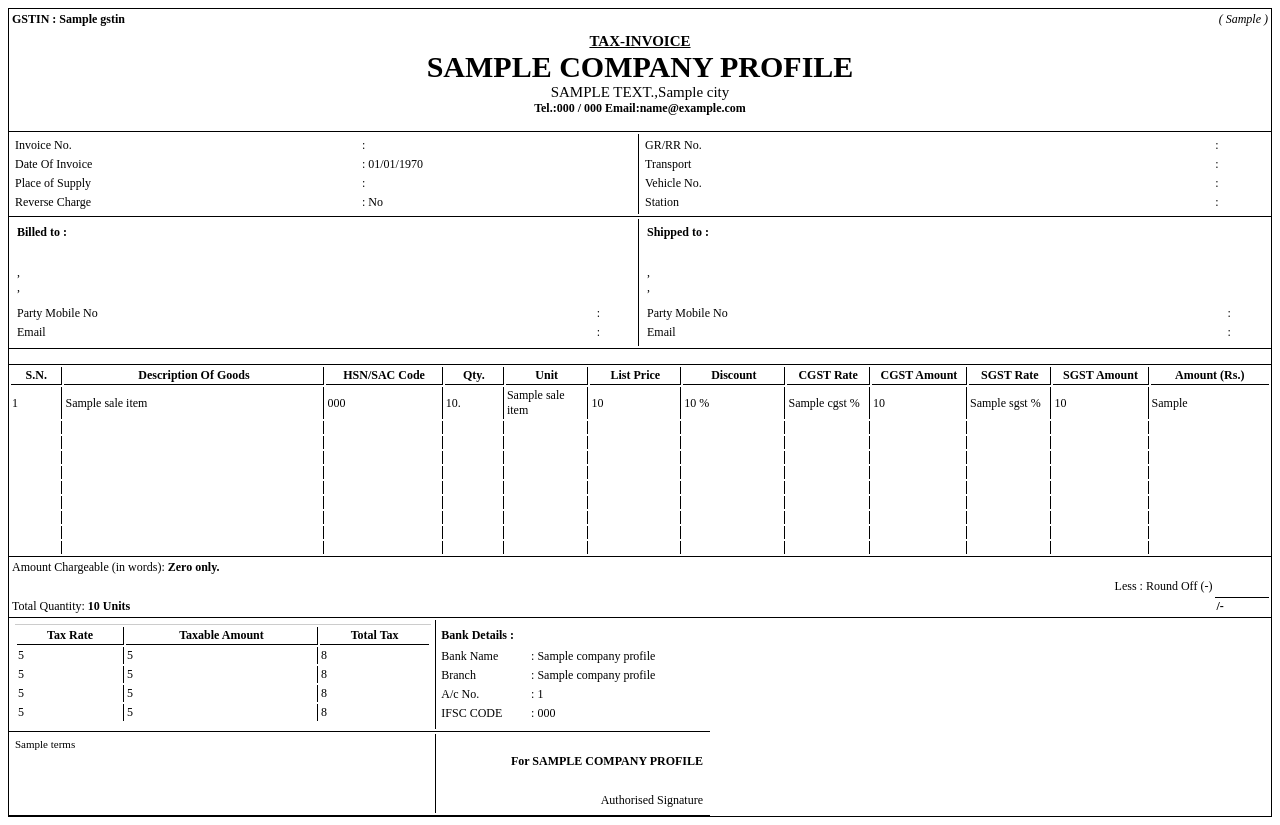
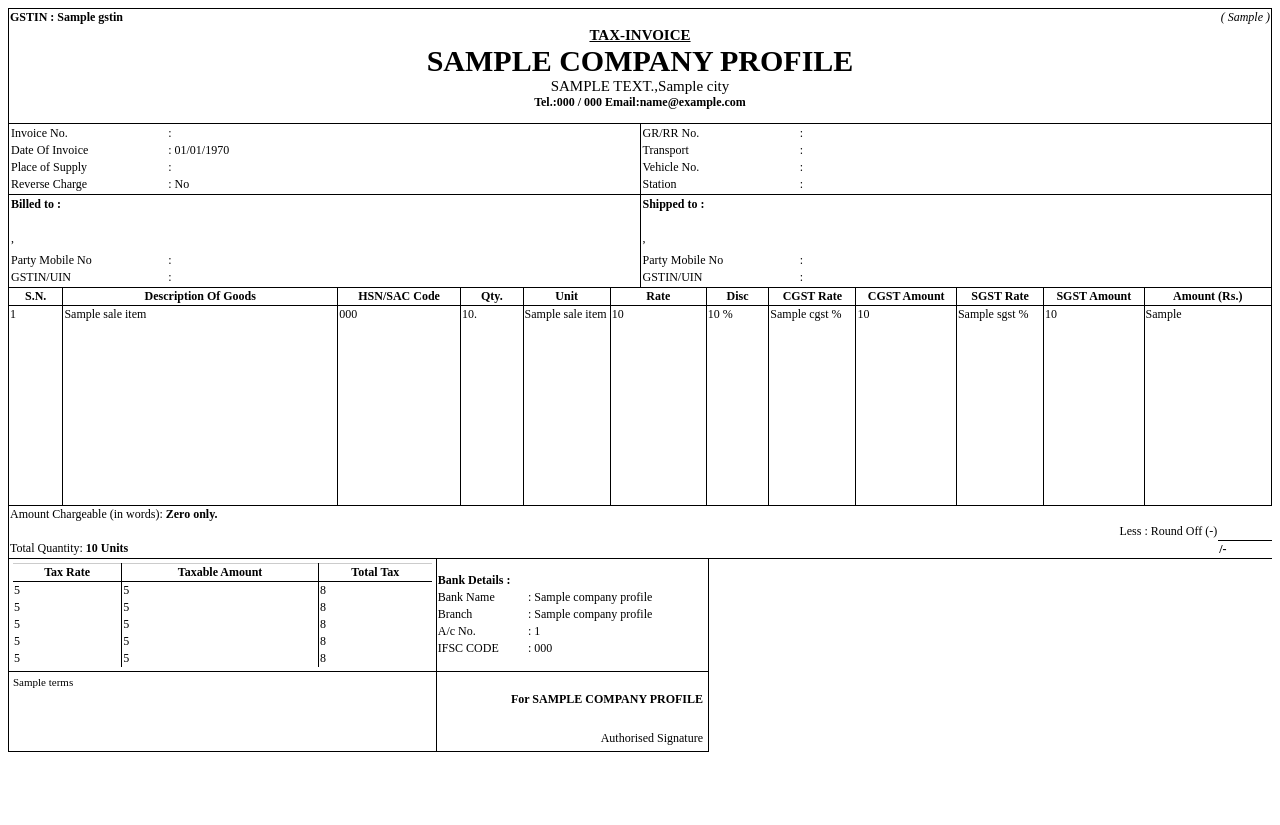
Before and after one commit to amitc1996/easyAccounting, a PHP site: the page made by App/application/views/invoice.php in a window 1280 px wide. After the commit the page ends 752 px from the top, so only its background shows below. Run offline with PHP 8.4, Linux system fonts and the light colour scheme; the template is opened without the code that fills it: most values are stand-ins (such as "Sample title", 1, 10 or a date in 2020); data that the repository does not hold is empty.

Commit message:
currect invoice pdf

```diff
--- a/App/application/models/Sales_model.php
+++ b/App/application/models/Sales_model.php
@@ -29,7 +29,7 @@ class Sales_model extends CI_Model
         "client_zip"=>$this->input->post("client_zip_b"),
         "client_phone"=>$this->input->post("client_mobile"),
         "client_email"=>$this->input->post("client_email"),
-        "client_tax_no"=>$this->input->post("client_tax_number"),
+        "client_gstin_no"=>$this->input->post("client_tax_number"),
         "b_address"=>$this->input->post("client_address_b"),
         "b_city"=>$this->input->post("client_city_b"),
         "b_state"=>$this->input->post("client_state_b"),
@@ -171,7 +171,7 @@ class Sales_model extends CI_Model
         "client_zip"=>$this->input->post("client_zip_b"),
         "client_phone"=>$this->input->post("client_mobile"),
         "client_email"=>$this->input->post("client_email"),
-        "client_tax_no"=>$this->input->post("client_tax_number"),
+        "client_gstin_no"=>$this->input->post("client_tax_number"),
         "b_address"=>$this->input->post("client_address_b"),
         "b_city"=>$this->input->post("client_city_b"),
         "b_state"=>$this->input->post("client_state_b"),
--- a/App/application/views/invoice.php
+++ b/App/application/views/invoice.php
@@ -128,7 +128,9 @@ $image='  <br /> <br /> ';
 <style type="text/css">
 table{
   width: 100%;
+  border-collapse: collapse;
 }
+
 .tax-inv-heading{
   margin-top: 0px;
   font-size: 15px;
@@ -166,28 +168,28 @@ table tr td{
   border-right: 0.5px solid;
 
 }
-#goods_table td {
+/*#goods_table td {
 padding: 1px 1px 1px 1px;
 
-}
-#goods_table th {
+}*/
+/*#goods_table th {
 padding: 1px 1px 1px 1px;
 
-}
+}*/
 .text-center{
   text-align: center;
 }
 
 label{display:block; }
 </style>
-<body style="border:0.5px solid;">
-  <table>
+<body>
+  <table style="border-top: 0.5px solid;border-right: 0.5px solid;border-left: 0.5px solid;">
     <tr>
       <td style="width: 80%;text-align: left;vertical-align: top;"><strong>GSTIN : <?php echo htmlspecialchars($company_profile['gstin']);?></strong></td>
       <td style="width: 20%;text-align: right;vertical-align: top;"><em><?php echo $print_type?htmlspecialchars('( '.@$print_type.' )'):''; ?></em></td>
     </tr>
   </table>
-  <table class="border_bottum">
+  <table style="border-bottom: 0.5px solid;border-right: 0.5px solid;border-left: 0.5px solid;">
     <tr>
       <td>
        <p class="text-center tax-inv-heading"><strong><ins>TAX-INVOICE</ins></strong></p>
@@ -197,72 +199,72 @@ label{display:block; }
      </td>
    </tr>
  </table>
- <table class="border_bottum">
+ <table>
    <tr>
-     <td style="width:50%; border-right: 0.5px solid;">
+     <td style="width:50%;vertical-align: top; border-bottom: 0.5px solid;border-left: 0.5px solid;border-right: 0.5px solid;">
       <table>
-       <tr><td>Invoice No.</td><td>: <?php echo $details['sale_details'][0]['invoice_number']; ?></td></tr>
-       <tr><td>Date Of Invoice</td><td>: <?php echo date("m/d/Y", strtotime($details['sale_details'][0]['invoice_date']));?></td></tr>
-       <tr><td>Place of Supply</td><td>: <?php echo $details['sale_details'][0]["place_of_supply"]; ?> </td></tr>
-       <tr><td>Reverse Charge</td><td>: <?php echo ($details['sale_details'][0]['is_reverce_charge']==1)?'Yes':'No';?> </td></tr>
+       <tr><td style="width: 25%;">Invoice No.</td><td style="width: 75%;">: <?php echo $details['sale_details'][0]['invoice_number']; ?></td></tr>
+       <tr><td style="width: 25%;">Date Of Invoice</td><td style="width: 75%;">: <?php echo date("m/d/Y", strtotime($details['sale_details'][0]['invoice_date']));?></td></tr>
+       <tr><td style="width: 25%;">Place of Supply</td><td style="width: 75%;">: <?php echo $details['sale_details'][0]["place_of_supply"]; ?> </td></tr>
+       <tr><td style="width: 25%;">Reverse Charge</td><td style="width: 75%;">: <?php echo ($details['sale_details'][0]['is_reverce_charge']==1)?'Yes':'No';?> </td></tr>
      </table>
    </td>
-   <td style="width:50%;vertical-align: top;">
+  <td style="width:50%;vertical-align: top; border-bottom: 0.5px solid;border-left: 0.5px solid;border-right: 0.5px solid;">
     <table>
-     <tr><td>GR/RR No. </td><td>: </td></tr>
-     <tr><td>Transport</td><td>: <?php echo htmlspecialchars($details['sale_details'][0]["transporter_name"]); ?></td></tr>
-     <tr><td>Vehicle No.</td><td>: <?php echo htmlspecialchars($details['sale_details'][0]["vechicle_no"]); ?></td></tr>
-     <tr><td>Station</td><td>: <?php echo $details['sale_details'][0]["place_of_supply"]; ?> </td></tr>
+     <tr><td style="width: 25%;">GR/RR No. </td><td style="width: 75%;">: </td></tr>
+     <tr><td style="width: 25%;">Transport</td><td style="width: 75%;">: <?php echo htmlspecialchars($details['sale_details'][0]["transporter_name"]); ?></td></tr>
+     <tr><td style="width: 25%;">Vehicle No.</td><td style="width: 75%;">: <?php echo htmlspecialchars($details['sale_details'][0]["vechicle_no"]); ?></td></tr>
+     <tr><td style="width: 25%;">Station</td><td style="width: 75%;">: <?php echo $details['sale_details'][0]["place_of_supply"]; ?> </td></tr>
    </table>
  </td>
 </tr>
 
 </table>
-<table class="border_bottum">
+<table>
 
  <tr>
- <td style="width:50%; border-right: 0.5px solid; padding: 3px 3px 3px 3px;">
+ <td style="width:50%;vertical-align: top; border-bottom: 0.5px solid;border-left: 0.5px solid;border-right: 0.5px solid;">
 
  <table>
  <tr><td><b>Billed to :</b></td></tr>
  </table>
  <table>
  <tr><td><?php echo $details['sale_details'][0]["client_name"]; ?></td></tr>
- <tr><td><?php echo htmlspecialchars($details['sale_details'][0]["b_address"])."<br/>".htmlspecialchars($details['sale_details'][0]["b_city"]).", ".htmlspecialchars($details['sale_details'][0]["b_state"])."<br/>". htmlspecialchars($details['sale_details'][0]["b_country"]).", ".htmlspecialchars(@$details['sale_details'][0]["b_zip"]);?></td></tr>
+ <tr><td><?php echo htmlspecialchars($details['sale_details'][0]["b_address"])."<br/>".htmlspecialchars($details['sale_details'][0]["b_city"]).", ".htmlspecialchars($details['sale_details'][0]["b_state"])."<br/>". htmlspecialchars($details['sale_details'][0]["b_country"])." ".htmlspecialchars(@$details['sale_details'][0]["b_zip"]);?></td></tr>
  </table>
 <table style="margin-top: 5px;">
- <tr><td>Party Mobile No</td><td>: <?php echo htmlspecialchars($details['sale_details'][0]["client_phone"]); ?></td></tr>
- <tr><td>Email</td><td>: <?php echo htmlspecialchars($details['sale_details'][0]["client_email"]); ?></td></tr>
+ <tr><td style="width: 25%;">Party Mobile No</td><td style="width: 75%;">: <?php echo htmlspecialchars($details['sale_details'][0]["client_phone"]); ?></td></tr>
+ <tr><td style="width: 25%;">GSTIN/UIN</td><td style="width: 75%;">: <?php echo htmlspecialchars($details['sale_details'][0]["client_gstin_no"]); ?></td></tr>
 
  </table>
 
  </td>
- <td style="width:50%;padding: 3px 3px 3px 3px;vertical-align: top;">
+ <td style="width:50%;vertical-align: top; border-bottom: 0.5px solid;border-left: 0.5px solid;border-right: 0.5px solid;">
 
  <table>
  <tr><td><b>Shipped to :</b></td></tr>
  </table>
  <table>
  <tr><td><?php echo $details['sale_details'][0]["client_name"]; ?></td></tr>
- <tr><td><?php echo htmlspecialchars($details['sale_details'][0]["s_address"])."<br/>".htmlspecialchars($details['sale_details'][0]["s_city"]).", ".htmlspecialchars($details['sale_details'][0]["s_state"])."<br/>". htmlspecialchars($details['sale_details'][0]["s_country"]).", ".htmlspecialchars(@$details['sale_details'][0]["s_zip"]);?></td></tr>
+ <tr><td><?php echo htmlspecialchars($details['sale_details'][0]["s_address"])."<br/>".htmlspecialchars($details['sale_details'][0]["s_city"]).", ".htmlspecialchars($details['sale_details'][0]["s_state"])."<br/>". htmlspecialchars($details['sale_details'][0]["s_country"])." ".htmlspecialchars(@$details['sale_details'][0]["s_zip"]);?></td></tr>
  </table>
  <table style="margin-top: 5px;">
- <tr><td>Party Mobile No</td><td>: <?php echo htmlspecialchars($details['sale_details'][0]["client_phone"]); ?></td></tr>
- <tr><td>Email</td><td>: <?php echo htmlspecialchars($details['sale_details'][0]["client_email"]); ?></td></tr>
+ <tr><td style="width: 25%;">Party Mobile No</td><td style="width: 75%;">: <?php echo htmlspecialchars($details['sale_details'][0]["client_phone"]); ?></td></tr>
+ <tr><td style="width: 25%;">GSTIN/UIN</td><td style="width: 75%;">: <?php echo htmlspecialchars($details['sale_details'][0]["client_gstin_no"]); ?></td></tr>
 
  </table>
  </td>
  </tr>
 </table>
-<table id="goods_table"  style= "margin-top:15px; border-bottom: 0.5px solid;border-top: 0.5px solid;">
+<table id="goods_table"  style= "border-bottom: 0.5px solid; border-right: 0.5px solid;border-left: 0.5px solid;">
 <tr>
  <th style="width:5px;font-size: 12px;">S.N.</th>
  <th style="width: 120px;font-size: 12px;">Description Of Goods</th>
  <th style="width: 40px;font-size: 12px;">HSN/SAC Code</th>
  <th style="width: 25px;font-size: 12px;">Qty.</th>
  <th style="width: 25px;font-size: 12px;">Unit</th>
- <th style="width: 40px;font-size: 12px;">List Price</th>
- <th style="width: 25px;font-size: 12px;">Discount</th>
+ <th style="width: 40px;font-size: 12px;">Rate</th>
+ <th style="width: 25px;font-size: 12px;">Disc</th>
  <th style="width: 25px;font-size: 12px;">CGST Rate</th>
  <th style="width: 25px;font-size: 12px;">CGST Amount</th>
  <th style="width: 25px;font-size: 12px;">SGST Rate</th>
@@ -297,8 +299,8 @@ label{display:block; }
         }
      }
 
-     if(count($details)<10){
-     for($j=1; $j <= (10-count($details));$j++)
+     if(count($details)<15){
+     for($j=1; $j <= (15-count($details));$j++)
      {
      ?>
      <tr>
@@ -318,7 +320,7 @@ label{display:block; }
      <?php
      } }
      ?>
-     <table  style="border-bottom:0.5px solid">
+     <table  style="border-bottom:0.5px solid;border-left:0.5px solid;">
      <tr>
          <td colspan="11">Amount Chargeable (in words): <strong><?php echo ucfirst(convert_number_to_words((int)round($sale_details["grand_total"]))); ?> only.</td>
          <td colspan="1"><strong><?php echo $sale_details["grand_total"];  ?></strong></td>
@@ -333,7 +335,7 @@ label{display:block; }
      </tr>
    </table>
 </table>
-<table  style="width: 701px; border-bottom: 0.5px solid;">
+<table  style="width: 701px; border-bottom: 0.5px solid;border-left:0.5px solid;">
 <tr>
 
  <td style="width:401px; padding:4px;border-right:0.5px solid;font-size: 11px;vertical-align: top;">
@@ -364,10 +366,15 @@ label{display:block; }
        <td style="font-size: 12px;">5</td>
        <td style="font-size: 12px; border-right: 0px;">8</td>
     </tr>
+     <tr>
+       <td style="font-size: 12px;">5</td>
+       <td style="font-size: 12px;">5</td>
+       <td style="font-size: 12px; border-right: 0px;">8</td>
+    </tr>
   </table>
  </td>
 
- <td style="width:260px;padding: 5px 0px 5px 0px;">
+ <td style="width:260px;padding: 5px 0px 5px 0px; border-right:0.5px solid;">
      <table>
  <tr><td><b>Bank Details :</b></td></tr>
  </table>
@@ -381,7 +388,7 @@ label{display:block; }
  </td>
 </tr>
 </table>
-<table  style="width: 701px;border-bottom:0.5px solid">
+<table  style="width: 701px;border-bottom:0.5px solid;border-right:0.5px solid;border-left:0.5px solid;">
 <tr>
 <?php if($company_profile["terms"]){?>
  <td style="width:401px; padding: 4px; border-right: 0.5px solid; font-size: 11px;vertical-align: top;">
--- a/App/application/views/sales/sales_listing.php
+++ b/App/application/views/sales/sales_listing.php
@@ -150,7 +150,7 @@ $csrf = array(
              var links="";
               links += '<a href="<?php echo site_url('Sales/view_sale').'/';?>'+aData[7]+'" data-sale_id="'+aData[7]+'" title="View Details" class="btn btn-default btn-xs view_sales_records" style="margin-right:5px;"><span class="glyphicon glyphicon-search"></span></a>';
                if(aData[5]!=2){
-               links += '<a href="<?php echo site_url('sales/receipt'); ?>/'+aData[7]+'" data-purchase_id="'+aData[7]+'" title="Pay Now" class="btn btn-success btn-xs view_purchase" style="margin-right:7px;" ><i class="fa fa-money"></i></a>';
+               links += '<a href="<?php echo site_url('sales/receipt'); ?>/'+aData[7]+'" data-purchase_id="'+aData[7]+'" title="Pay Now" class="btn btn-warning btn-xs view_purchase" style="margin-right:7px;" ><i class="fa fa-money"></i></a>';
 
               links += '<a href="<?php echo site_url('sales/edit_sale'); ?>/'+aData[7]+'" data-sale_id="'+aData[7]+'" title="Edit Details" class="btn btn-custom btn-primary btn-xs purchase_edit" style="margin-right:7px;"><span class="glyphicon glyphicon-pencil"></span></a>';
 
@@ -158,7 +158,7 @@ $csrf = array(
                }
               links += '<a href="" data-sale_id="'+aData[7]+'" title="Print sale" class="btn btn-primary btn-xs print_sale" style="margin-right:5px;" ><span class="fa fa-file"></span></a>';
 
-              links += '<a href="" data-sale_id="'+aData[7]+'" title="Send Invoice" class="btn btn-warning btn-xs send_invoice" style="margin-right:5px;" ><span class="fa fa-envelope"></span></a>';
+              links += '<a href="" data-sale_id="'+aData[7]+'" title="Send Invoice" class="btn btn-success btn-xs send_invoice" style="margin-right:5px;" ><span class="fa fa-envelope"></span></a>';
 
                 $('td:eq(5)', nRow).html(status);
                 $('td:eq(7)', nRow).html(links);
```
Also changed, not shown: App/application/views/purchases/purchase_listing.php (+8 -8 lines), App/application/views/sales/view_sale.php (+13 -13 lines), accountingamrp (4).sql (added), 1 other file.
